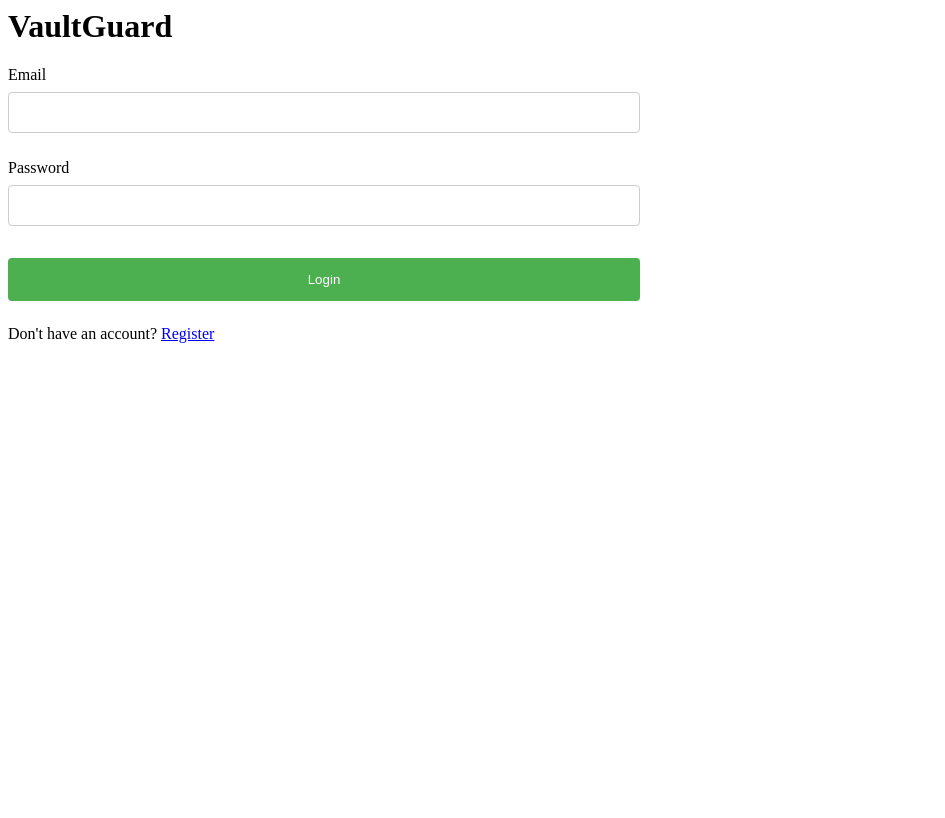
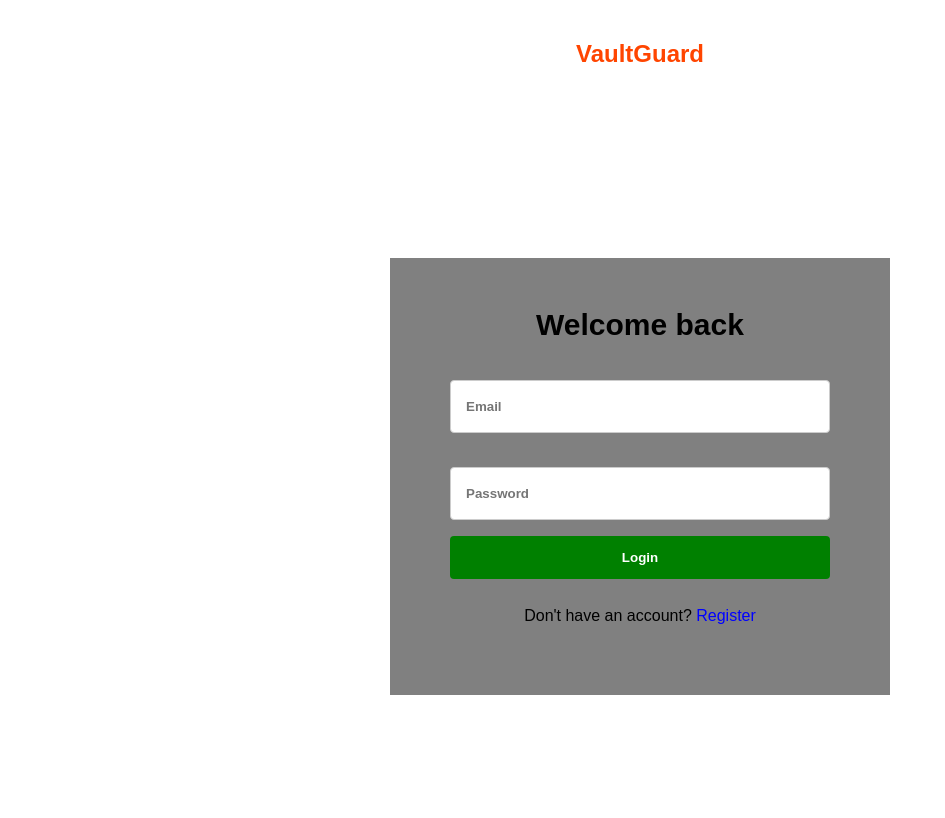
Before and after one commit to neetusuthar90/VaultGuard, a Flask app: page /login in a window 1280 px wide. Shown: the whole page, without its empty margins (0-945 px from the left). Before the commit the page ends 343 px from the top, so only its background shows below. Run offline with Flask 3, Linux system fonts and the light colour scheme.

Commit message:
Implement password genertor function and creat home and login webpage

```diff
--- a/app/main/routes.py
+++ b/app/main/routes.py
@@ -8,7 +8,8 @@ from flask_login import login_user, current_user, login_required, logout_user
 from app.models.user import User
 from app.models.item import Item
 from app import db
-
+from app.models.password_generator import generate_password
+import pyperclip
 
 @bp.route('/')
 def index():
@@ -125,6 +126,31 @@ def delete_item(item_id):
 
     return render_template('item_details.html', item=item)
 
+
+@bp.route('/generator', methods = ['POST','GET'])
+@login_required
+def generator():
+    if request.method == 'POST':
+        char = request.form.getlist("char_box")
+        len_value = request.form.get("len_range")
+        secure_password = generate_password(
+            length = int(len_value),
+            uppercase = "uppercase" in char,
+            lowercase = "lowercase" in char,
+            digits = "digits" in char,
+        )
+
+        if(len(char) != 0):
+            session["char"] = char
+            session["len_value"] = len_value
+            session["secure_password"] = secure_password
+            return redirect(url_for('main.generator'))
+        else:
+            return redirect(url_for('main.vault'))
+
+    return render_template('generator.html')
+
+
 @bp.route('/logout')
 def logout():
     logout_user()
--- /dev/null
+++ b/app/static/login.css
@@ -0,0 +1,96 @@
+body, h1, p, ul, li {
+    margin: 0;
+    padding: 0;
+}
+
+body {
+    font-family: Arial, sans-serif;
+    background-color: white;
+    box-sizing: border-box;
+}
+
+.container{
+    width: 100%;
+    height: 100vh;
+    background-position: center;
+    background-size: cover;
+    position: relative;
+    margin-top: -90px;
+}
+
+.header {
+    display: flex;
+    justify-content: center; /* Center content horizontally */
+    align-items: center; /* Center content vertically */
+    padding: 40px 0;
+    background-color: white;
+    color: orangered;
+}
+
+.logo {
+    font-size: 24px;
+    margin: 0;
+}
+
+.form-box{
+    width:100%;
+    max-width: 380px;
+    position: absolute;
+    top: 30%;
+    left:50%;
+    transform: translate(-50%);
+    background: gray;
+    padding: 50px 60px 70px;
+    text-align: center;
+}
+
+.form-box h1{
+    font-size: 30px;
+    margin-bottom: 30px;
+    color: #000;
+    position: relative;
+}
+
+input {
+    width: 100%;
+    font-weight: bold;
+    padding: 18px 15px;
+    margin: 8px 0;
+    border: 1px solid #ccc;
+    border-radius: 4px;
+    box-sizing: border-box;
+}
+
+.input-group{
+    height: 280px;
+}
+
+.submit-button[type="submit"] {
+    background-color: green;
+    color: white;
+    width: 100%;
+    padding: 14px 20px;
+    margin: 8px 0;
+    border: none;
+    border-radius: 4px;
+    cursor: pointer;
+}
+
+.register-link {
+    text-align: center;
+    margin-top: 20px;
+}
+
+.register-link a {
+    color: blue;
+    text-decoration: none;
+}
+
+.register-link a:hover {
+    text-decoration: underline;
+}
+
+
+p.error-message {
+    color: red;
+}
--- a/app/templates/login.html
+++ b/app/templates/login.html
@@ -1,46 +1,38 @@
+<!DOCTYPE html>
+<html lang="en">
+
+<head>
+    <meta name="viewport" content="width=device-width, initial-scale = 1.0">
+    <title>My Password Manager</title>
+    <link rel="stylesheet" href="{{ url_for('static', filename='login.css') }}">
+</head>
+
 <body>
+    <header class="header">
+        <h1 class="logo">VaultGuard</h1>
+    </header>
+    <div class="container">
+        <div class="input-group">
+            <div class="form-box">
+                <h1>Welcome back</h1>
                 <form action="" method="post">
-        <h1>VaultGuard</h1>
-        {{form.hidden_tag()}}
-        <div>
-            <label for="email">Email</label>
-            <br>
-            {{form.email(placeholder="",
-            style='width: 50%;
-            font-weight: bold;
-            padding: 12px 20px;
-            margin: 8px 0;
-            border: 1px solid #ccc;
-            border-radius: 4px;
-            box-sizing: border-box')}}
+                    {{ form.hidden_tag() }}
+                    <div class="input-field">
+                        {{ form.email(placeholder="Email") }}
                         {% for error in form.email.errors %}
-            <p> {{ error }}</p>
+                        <p>{{ error }}</p>
                         {% endfor %}
                     </div>
                     <br>
-        <div>
-            <label for="password">Password</label>
-            <br>
-            {{ form.password(placeholder="",
-            style='width: 50%;
-            font-weight: bold;
-            padding: 12px 20px ;
-            margin: 8px 0;
-            border: 1px solid #ccc;
-            border-radius: 4px;
-            box-sizing: border-box') }}
+                    <div class="input-field">
+                        {{ form.password(placeholder="Password") }}
                         {% for error in form.password.errors %}
                         <p>{{ error }}</p>
                         {% endfor %}
                     </div>
+                    <div class="input-field">
                         <p>
-            {{ form.submit(style ='background-color: #4CAF50;
-            color: white;
-            width: 50%;
-            padding: 14px 20px;
-            margin: 8px 0;
-            border: none;
-            border-radius: 4px') }}
+                            {{ form.submit(class="submit-button") }}
                         </p>
                         {% if current_user.is_anonymous %}
                         <div class="register-link">
@@ -49,8 +41,15 @@
                             </p>
                         </div>
                         {% endif %}
+                    </div>
                 </form>
 
                 {% for message in get_flashed_messages() %}
-    <p style="color: red;">Error : {{ message }}</p>
+                <p class="error-message">{{ message }}</p>
                 {% endfor %}
+            </div>
+        </div>
+    </div>
+</body>
+
+</html>
```
Also changed, not shown: app/models/password_generator.py (added, +39 -0 lines), app/static/index.css (added, +56 -0 lines), app/templates/generator.html (added, +64 -0 lines), app/templates/index.html (+29 -3 lines), app/templates/vault.html (+8 -0 lines), instance/app.sqlite. Lines whose indentation alone changed are shown as unchanged.
